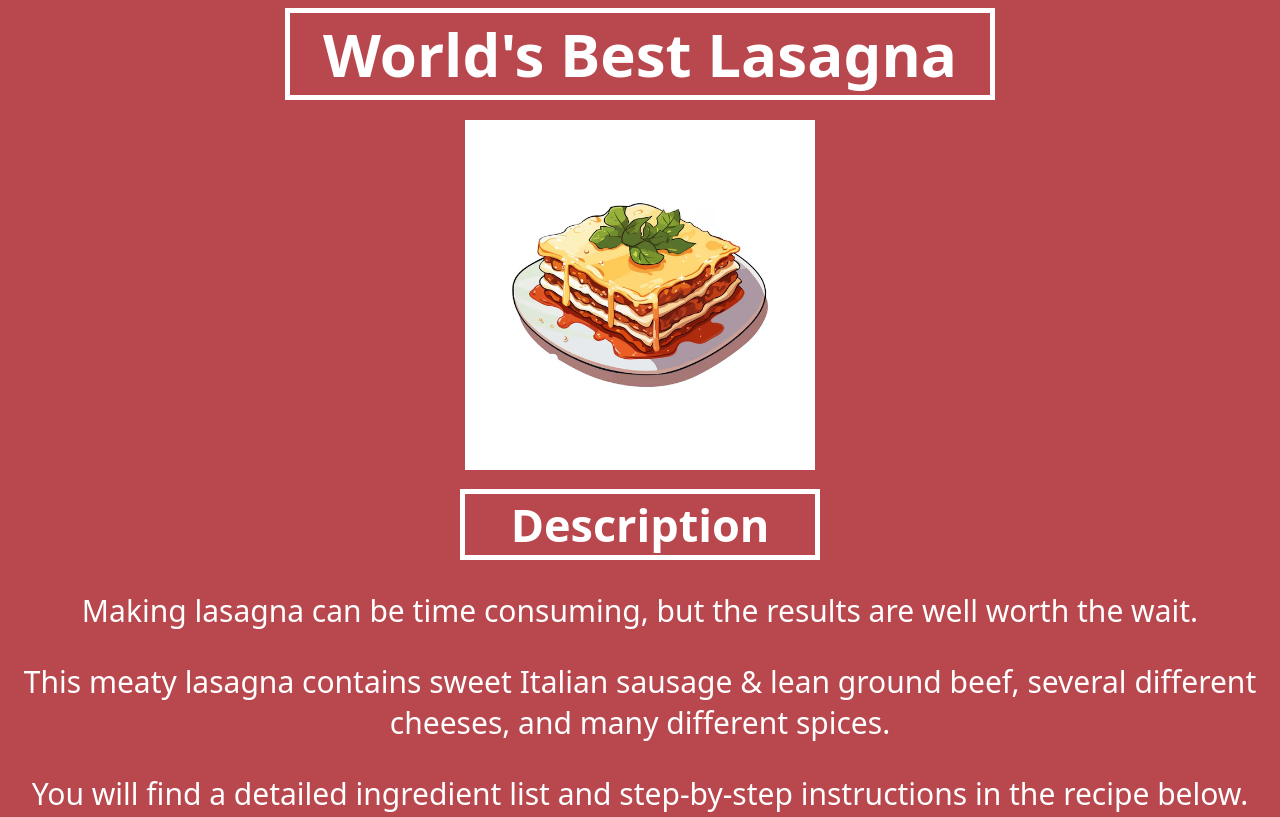
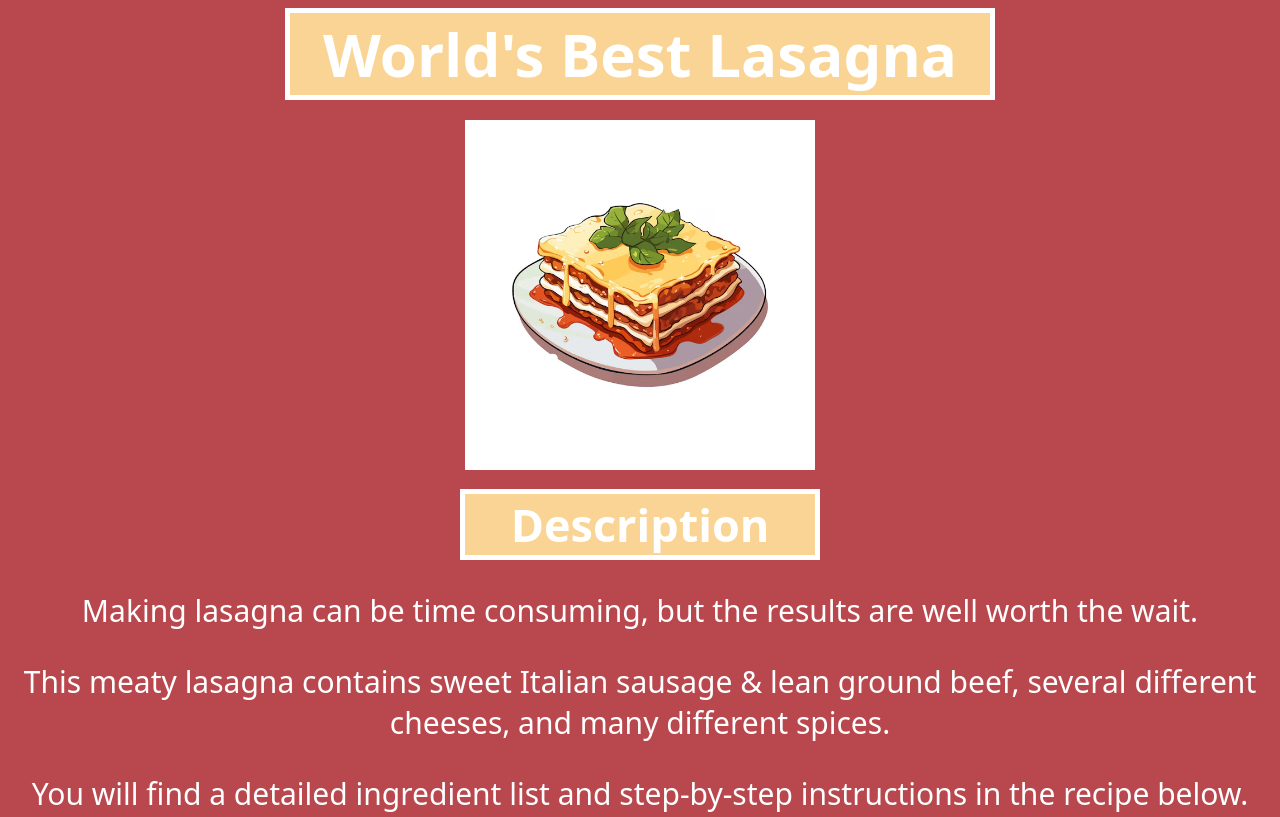
Before and after one commit to st4ven/odin-recipes, a plain HTML site: page recipes/lasagna.html in a window 1280 px wide. Shown: the top 817 px of the page. Drawn offline with Linux system fonts and the light colour scheme; a web font is replaced by a local one.

Commit message:
Add background color to titles

```diff
--- a/recipes/lasagna.css
+++ b/recipes/lasagna.css
@@ -11,6 +11,7 @@ body {
     width: 350px;
     margin: auto;
     margin-top: 10px;
+    background-color: #F9D494;
 }
 
 .main {
@@ -18,6 +19,7 @@ body {
     margin:auto;
     margin-bottom: 20px;
     width: 700px;
+    background-color: #F9D494;
 }
 
 ul {
```
